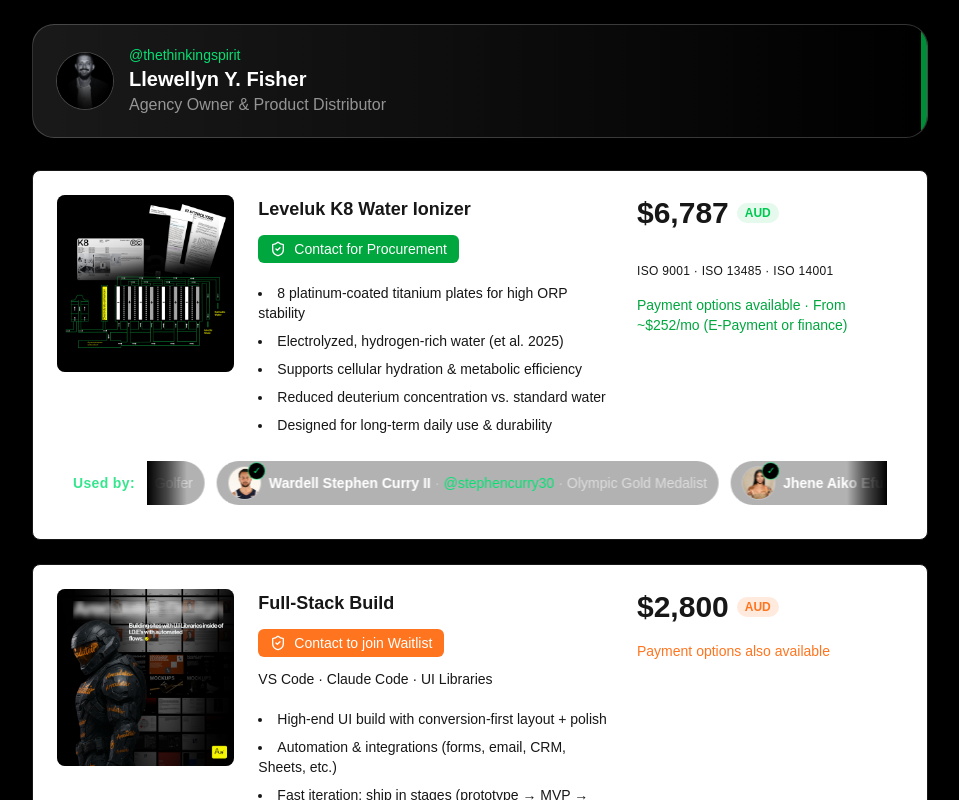
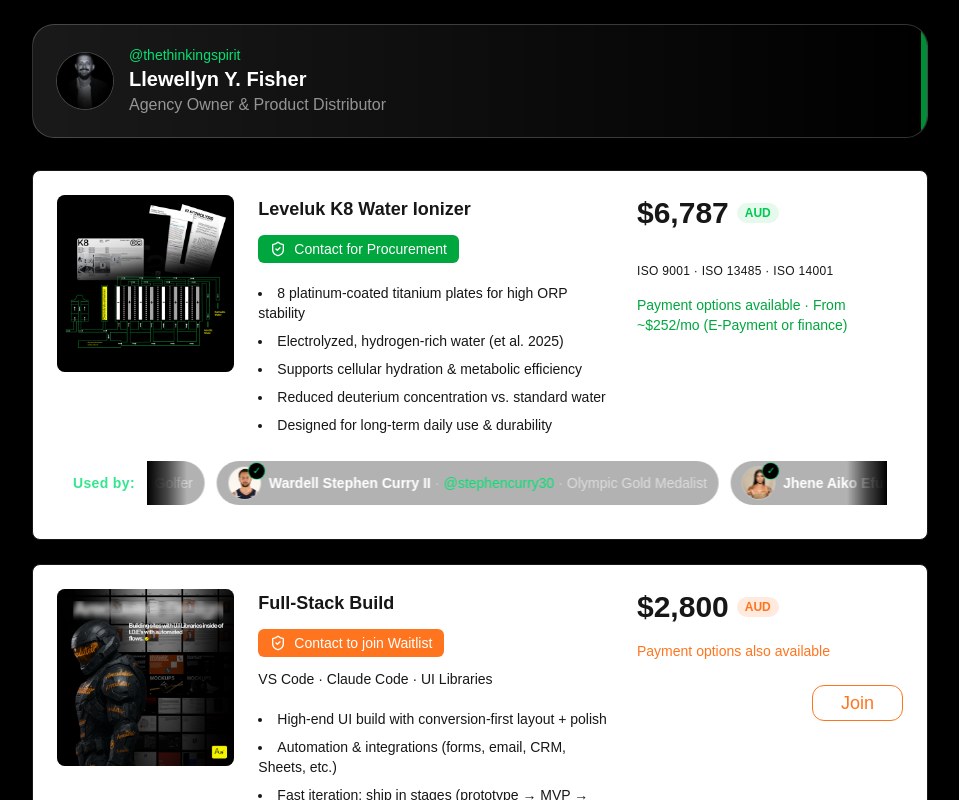
Before and after one commit to telluricaquarian/thethinkingspiritrepo, a Next.js app: page / in a window 1280 px wide. Shown: the top 800 px of the page, without its empty margins (160-1119 px from the left). Built offline with nearby package versions, Linux system fonts and the light colour scheme.

Commit message:
Add outlined Join CTA to Full-Stack Build card

```diff
--- a/components/ui/product-card-1.tsx
+++ b/components/ui/product-card-1.tsx
@@ -31,6 +31,10 @@
   toolingLine?: string;
   accent?: "green" | "orange" | (string & {});
   usedByItems?: UsedByItem[]; // ✅ NEW
+
+  /** ✅ NEW: secondary CTA (used for the orange service card "Join" button) */
+  secondaryCtaLabel?: string;
+  onSecondaryCtaClick?: () => void;
 };
 
 const ProductCard = React.forwardRef<HTMLDivElement, ProductCardProps>(
@@ -51,6 +55,8 @@
       toolingLine,
       accent = "green",
       usedByItems, // ✅ pull out so it doesn't get forwarded to DOM
+      secondaryCtaLabel,
+      onSecondaryCtaClick,
       ...props
     },
     ref
@@ -185,6 +191,19 @@
                 {bankOffer}
               </p>
             )}
+
+            {/* ✅ NEW: Stroke-only "Join" button (orange card only) */}
+            {accent === "orange" ? (
+              <div className="mt-4 flex justify-end">
+                <button
+                  type="button"
+                  onClick={onSecondaryCtaClick}
+                  className="rounded-xl border border-[#FF751F] bg-transparent px-7 py-2 text-[18px] font-medium leading-none text-[#FF751F] transition-colors hover:bg-[#FF751F]/10 focus:outline-none focus-visible:ring-2 focus-visible:ring-[#FF751F]/60"
+                >
+                  {secondaryCtaLabel ?? "Join"}
+                </button>
+              </div>
+            ) : null}
           </div>
         </div>
 
```
